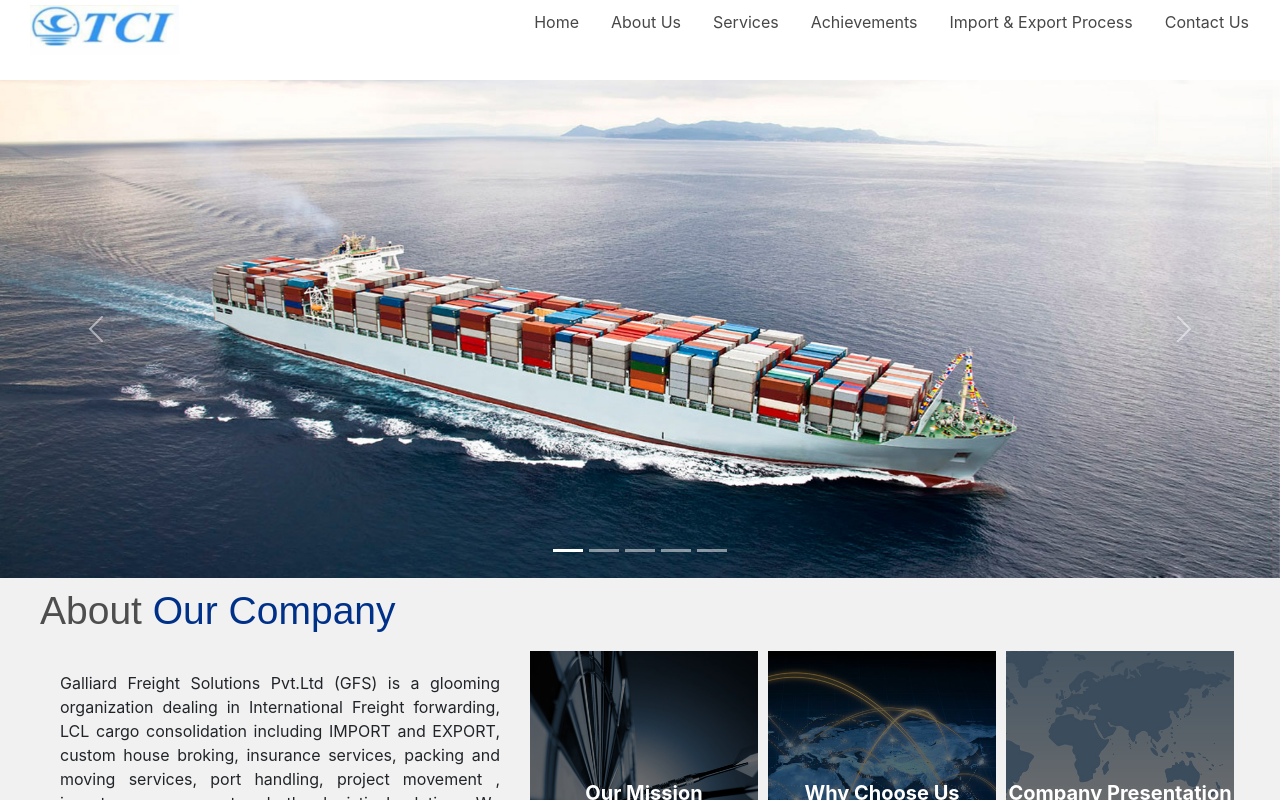
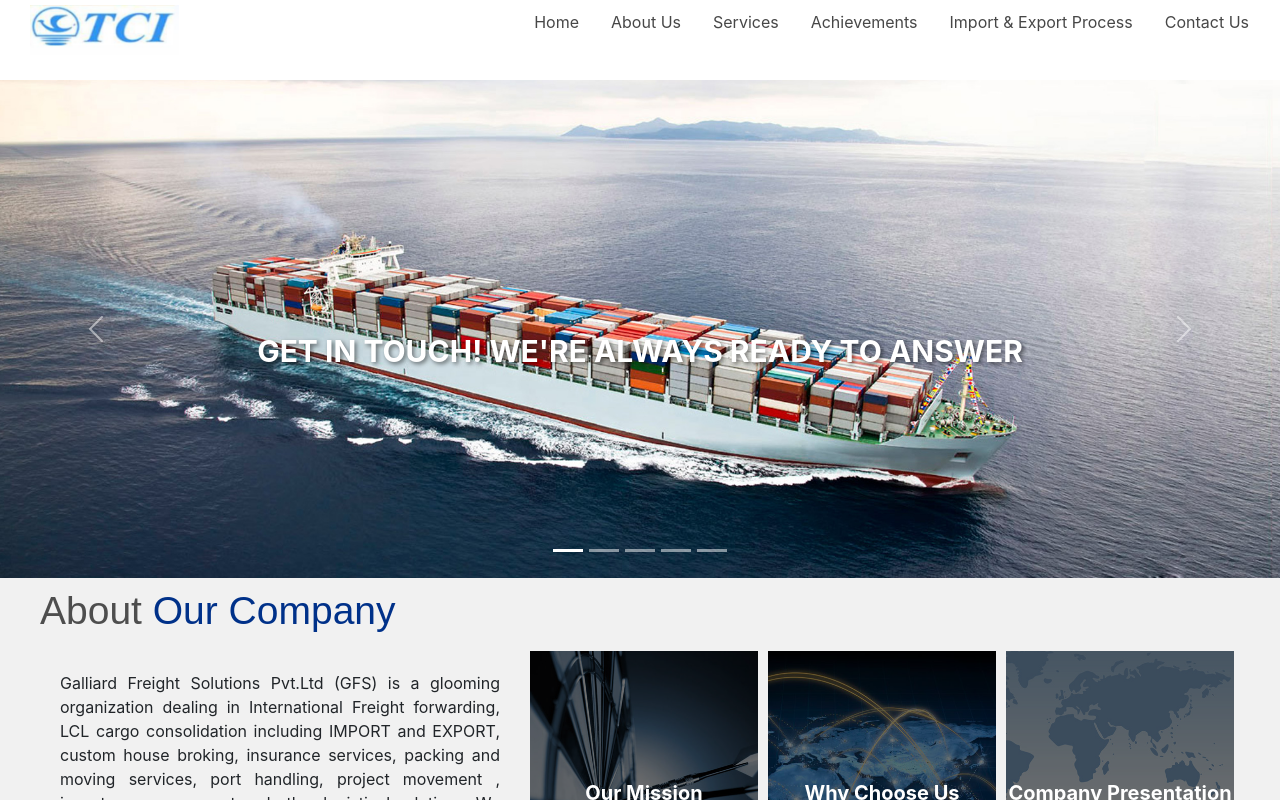
Before and after one commit to Mannumishra/tci, a React (Create React App) app: page / in a window 1280 px wide. Shown: the top 800 px of the page. Built offline with nearby package versions, Linux system fonts and the light colour scheme.

Commit message:
add changes

```diff
--- a/src/Components/Home/Home.css
+++ b/src/Components/Home/Home.css
@@ -1,6 +1,21 @@
 .mainsection {
     margin-top: 80px;
 }
+.banareimagediv{
+    position: relative !important;
+}
+.banaretext {
+    position: absolute;
+    top: 50%;
+    text-align: center;
+    height: 100%;
+    width: 100%;
+    font-size: 30px;
+    font-weight: 700; /* Note: changed font-weight value */
+    color: white;
+    text-shadow: 2px 2px 4px rgba(0, 0, 0, 0.5); /* Horizontal offset, vertical offset, blur radius, and color */
+}
+
 .besthomesecond {
     background-color: #041F56;
 }
--- a/src/Components/Home/Home.jsx
+++ b/src/Components/Home/Home.jsx
@@ -29,20 +29,25 @@ const Home = () => {
             <button type="button" data-bs-target="#carouselExampleIndicators" data-bs-slide-to="4" aria-label="Slide 5"></button>
           </div>
           <div class="carousel-inner">
-            <div class="carousel-item active">
+            <div class="carousel-item active banareimagediv">
               <img src={imagee1} class="d-block w-100" alt="..." />
+              <div className='banaretext'>GET IN TOUCH! WE'RE ALWAYS READY TO ANSWER</div>
             </div>
-            <div class="carousel-item">
+            <div class="carousel-item banareimagediv">
               <img src={imagee2} class="d-block w-100" alt="..." />
+              <div className='banaretext'>GET IN TOUCH! WE'RE ALWAYS READY TO ANSWER</div>
             </div>
-            <div class="carousel-item">
+            <div class="carousel-item banareimagediv">
               <img src={imagee3} class="d-block w-100" alt="..." />
+              <div className='banaretext'>GET IN TOUCH! WE'RE ALWAYS READY TO ANSWER</div>
             </div>
-            <div class="carousel-item">
+            <div class="carousel-item banareimagediv">
               <img src={imagee4} class="d-block w-100" alt="..." />
+              <div className='banaretext'>GET IN TOUCH! WE'RE ALWAYS READY TO ANSWER</div>
             </div>
-            <div class="carousel-item">
+            <div class="carousel-item banareimagediv">
               <img src={imagee5} class="d-block w-100" alt="..." />
+              <div className='banaretext'>GET IN TOUCH! WE'RE ALWAYS READY TO ANSWER</div>
             </div>
           </div>
           <button class="carousel-control-prev" type="button" data-bs-target="#carouselExampleIndicators" data-bs-slide="prev">
```
